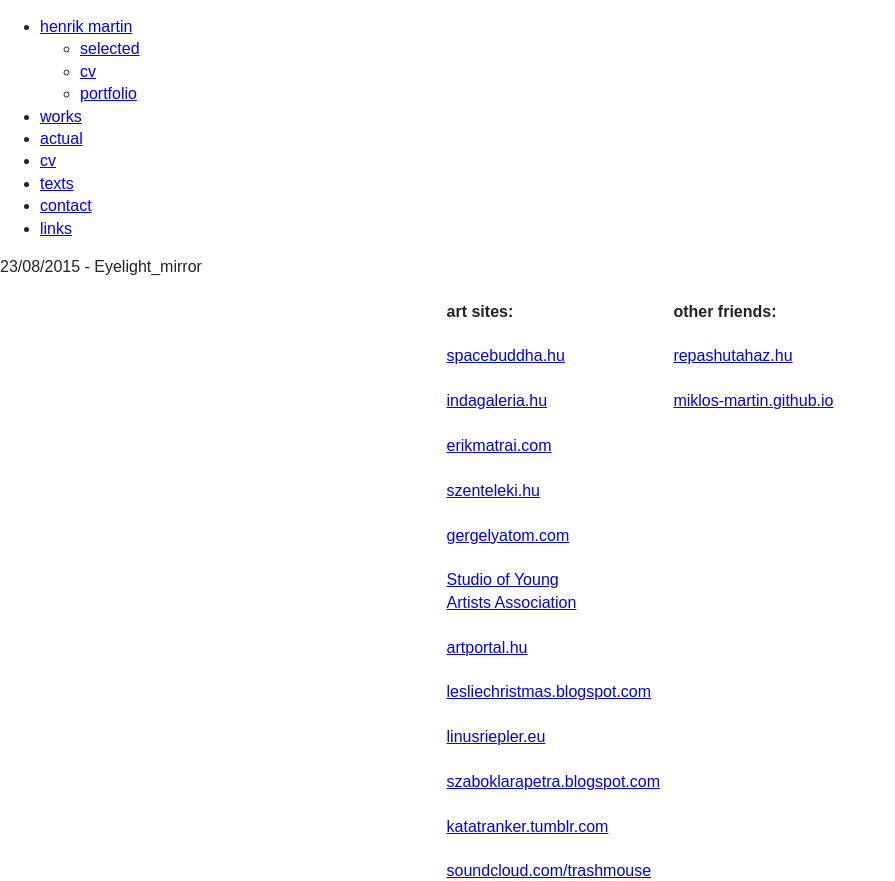
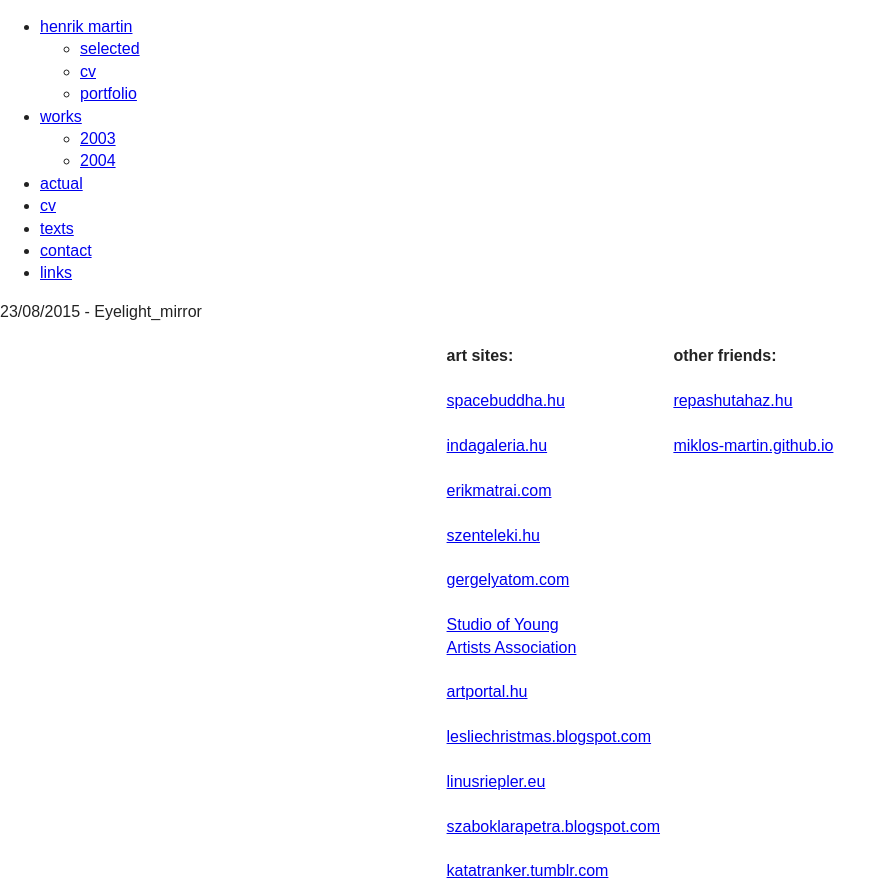
Before and after one commit to martinhenrik/martinhenrik.github.io, a Jekyll site: the page built from index.html, in a window 1280 px wide and 900 px high, cut to the strip 0-881 px from the top of the window. Shown: the whole strip, without its empty margins (0-895 px from the left). Built offline with Jekyll 4.4.1, drawn with Linux system fonts in a browser that asks for light colours; nearby versions of some CDN libraries.

Commit message:
years in menu

```diff
--- a/_layouts/default.html
+++ b/_layouts/default.html
@@ -27,7 +27,18 @@
                             <li><a target="_blank" href="/downloads/henrik_martin_2012.pdf">portfolio</a></li>
                         </ul>
                     </li>
-                    <li><a href="/works/">works</a></li>
+                    <li><a href="/works/">works</a>
+                        <ul>
+                            {% assign prev_year = 0 %}
+                            {% assign years = site.works | map: 'year' | sort %}
+                            {% for year in years %}
+                                {% if prev_year != year %}
+                                <li><a href="/works/{{ year }}">{{ year }}</a></li>
+                                {% assign prev_year = year %}
+                                {% endif %}
+                            {% endfor %}
+                        </ul>
+                    </li>
                     <li><a href="/actual">actual</a></li>
                     <li><a href="/cv">cv</a></li>
                     <li><a href="/texts">texts</a></li>
```
Also changed, not shown: _works/mirror_garden.md (added, +16 -0 lines).
